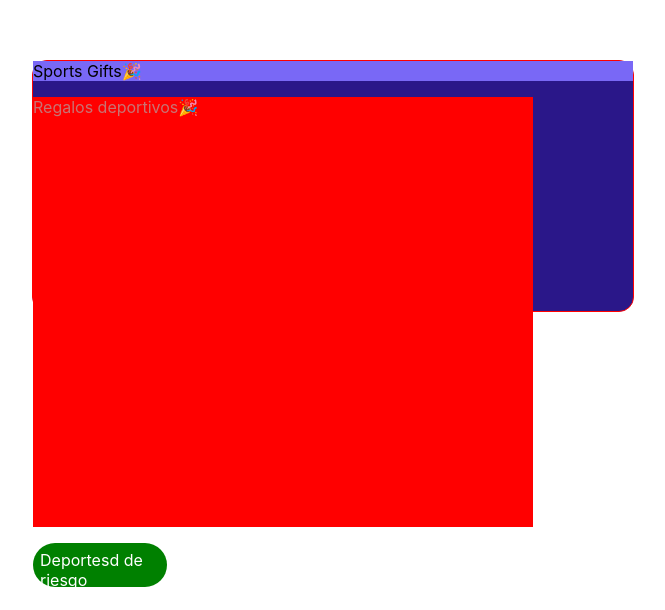
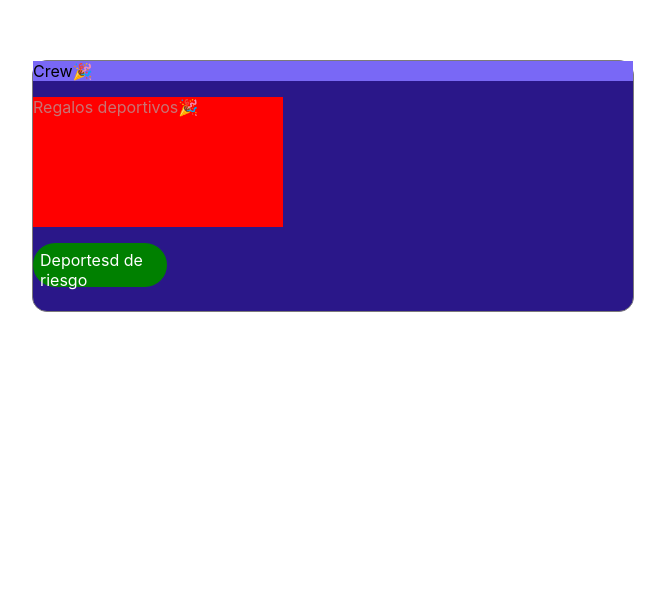
Before and after one commit to CesarDavidMorenR/gift-list-nuwe, a React (Create React App) app: page / in a window 1280 px wide. Shown: the part 190-800 px from the top of the page, without its empty margins (307-972 px from the left). Built offline with nearby package versions, Linux system fonts and the light colour scheme.

Commit message:
sTYLING card

```diff
--- a/src/App.css
+++ b/src/App.css
@@ -4,7 +4,7 @@
   margin: 250px auto;
   width: 600px;
   height: 250px;
-  border: 1px solid red;
+  border: 1px solid rgb(124, 122, 122);
   border-radius: 15px;
 }
 
@@ -32,8 +32,8 @@
 
 .decription {
   color: rgb(200, 115, 115);
-  height: 430px;
-  width: 500px;
+  height: 130px;
+  width: 250px;
   background-color: red;
 
 }
--- a/src/components/Description.js
+++ b/src/components/Description.js
@@ -2,5 +2,9 @@ import React from "react";
 // import "../src/App.css";
 
 export const Description = () => {
-  return <p className="decription">Regalos deportivos🎉</p>;
+  return (
+    <p className="decription">
+      Regalos deportivos🎉
+    </p>
+  )
 };
--- a/src/components/Header.js
+++ b/src/components/Header.js
@@ -4,7 +4,7 @@ import React from "react";
 export const Header = () => {
   return (
     <header className="header">
-      Sports Gifts🎉
+      Crew🎉
     </header>
   )
 };
```
